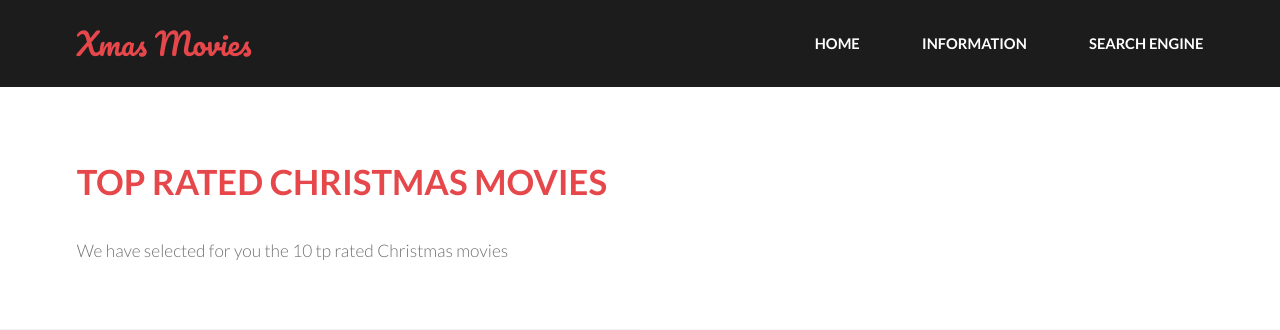
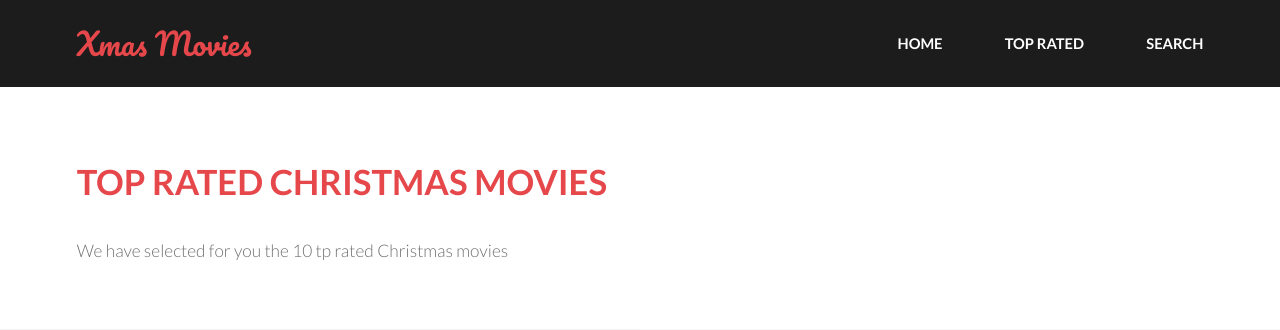
Before and after one commit to cecloclo/ChrismasMoviesScrapper, a Flask app: page /info_page/ in a window 1280 px wide. Shown: the top 330 px of the page. Run offline with Flask 2, Linux system fonts and the light colour scheme; some libraries are stand-ins or nearby versions.

Commit message:
Avancement du projet : le html est mainteant adapté

```diff
--- a/newscrawler/templates/elements.html
+++ b/newscrawler/templates/elements.html
@@ -38,7 +38,7 @@
 					<nav id="nav">
 						<a href="{{ url_for('home_page')}}">Home</a>
 						<a href="{{ url_for('info_page')}}">Top Rated</a>
-						<a href="{{ url_for('search_page')}}">Search Engine</a>
+						<a href="{{ url_for('search_page')}}">Search</a>
 					</nav>
 				</div>
 			</header>
--- a/newscrawler/templates/generic.html
+++ b/newscrawler/templates/generic.html
@@ -36,8 +36,8 @@
 					<a href="{{ url_for('home_page')}}" class="logo">Xmas Movies</a>
 					<nav id="nav">
 						<a href="{{ url_for('home_page')}}">Home</a>
-						<a href="{{ url_for('info_page')}}">Information</a>
-						<a href="{{ url_for('search_page')}}">Search Engine</a>
+						<a href="{{ url_for('info_page')}}">Top Rated</a>
+						<a href="{{ url_for('search_page')}}">Search</a>
 					</nav>
 				</div>
 			</header>
```
Also changed, not shown: 1 other file.
